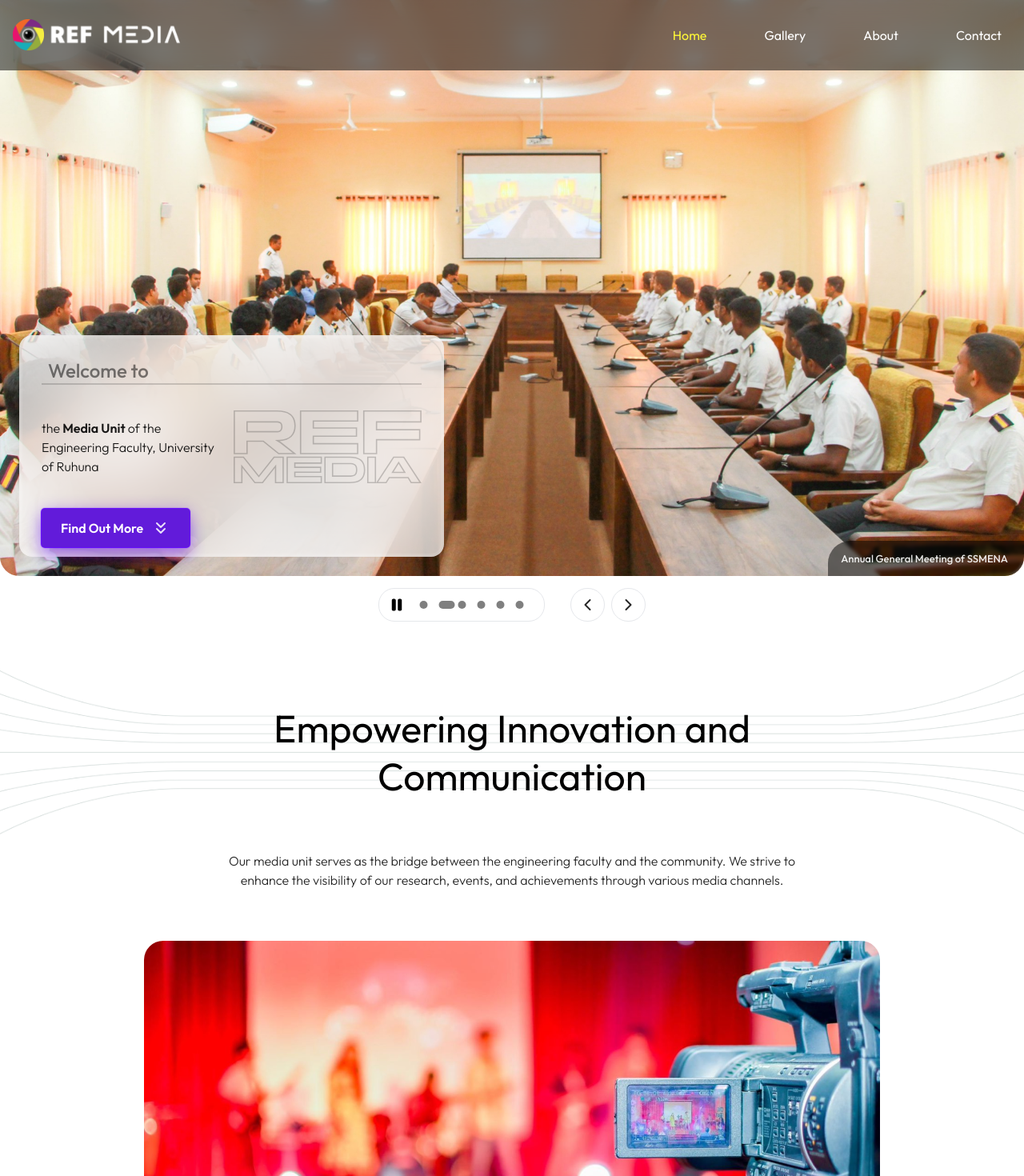
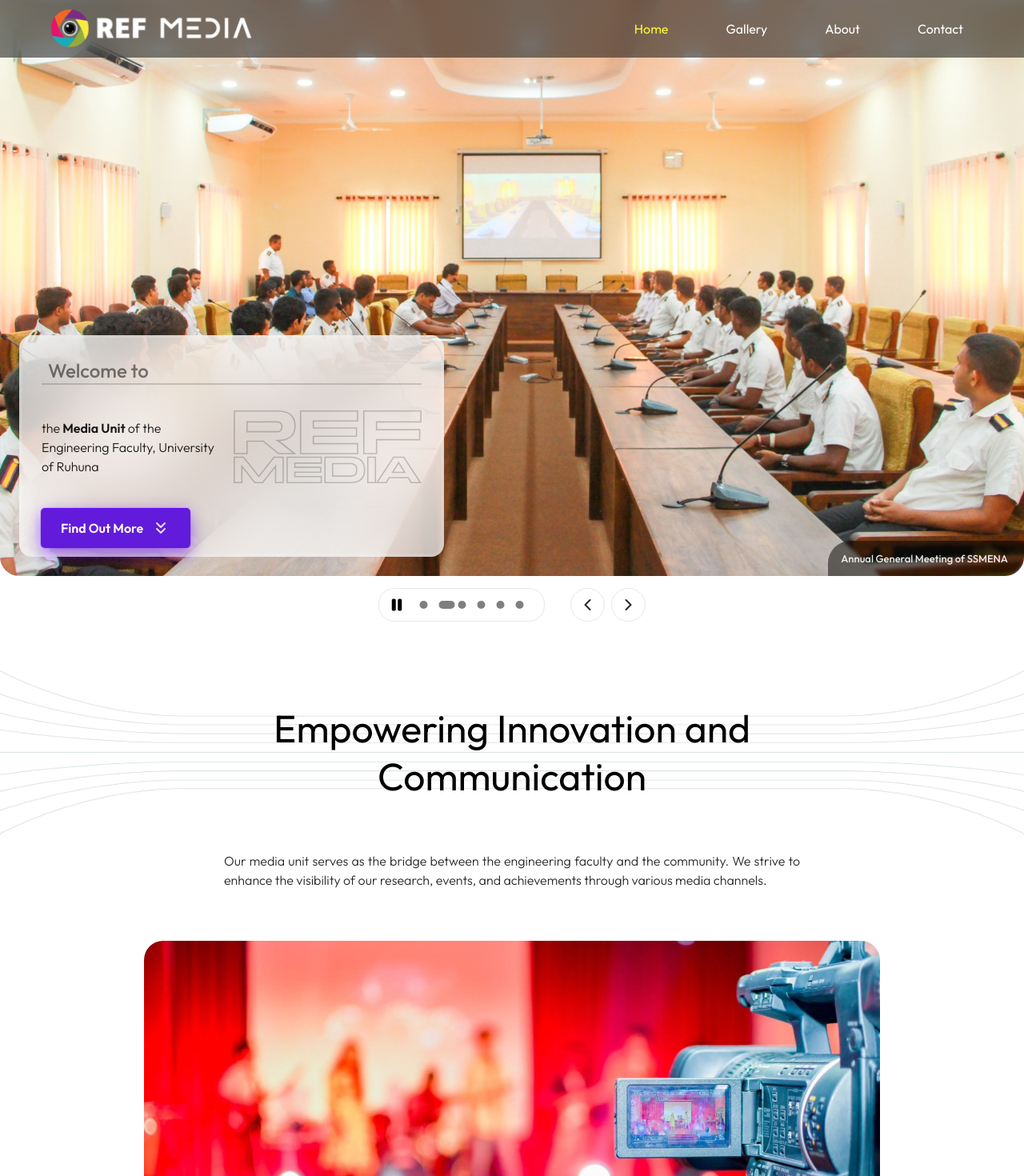
Before and after one commit to ThashmikaX/refmedia-site, a Next.js app: page / in a window 1280 px wide. Shown: the top 1470 px of the page at 80% size. Built offline with nearby package versions, Linux system fonts and the light colour scheme; grey boxes are pictures that could not be loaded; a web font is replaced by a local one.

Commit message:
refactor: Update Heading component to justify text on small screens

```diff
--- a/src/components/Heading.tsx
+++ b/src/components/Heading.tsx
@@ -17,7 +17,7 @@ function Heading() {
           style={{ backgroundImage: "url('/assets/line-bg.png')" }}
         ></div>
       </div>
-      <p className="text-supportingText font-[300] text-center t max-w-[50rem] m-auto px-10 py-[64px]">
+      <p className="text-supportingText font-[300] text-center t max-w-[50rem] m-auto px-10 py-[64px] sm:text-justify">
         Our media unit serves as the bridge between the engineering faculty and
         the community. We strive to enhance the visibility of our research,
         events, and achievements through various media channels.
--- a/src/components/Navbar.tsx
+++ b/src/components/Navbar.tsx
@@ -100,14 +100,16 @@ function Navbar() {
   return (
     <nav className={"flex-[0_0_auto] sticky top-0 z-50 flex justify-center"}>
       <div className="absolute w-full backdrop-blur-lg bg-black bg-opacity-50">
-        <div className="container mx-auto px-4 relative lg:text-[16px]">
-          <div className="py-3 md:py-6 flex justify-between items-center">
+        <div className=" relative lg:text-[16px] w-full">
+          <div className="py-4 px-4 md:px-16 md:py-3 flex justify-between items-center">
             <div className="flex items-center flex-shrink-0">
-              <img
-                className={"mr-2 duration-500 h-8 md:h-10"}
+              <a href="/#">
+                <img
+                className={"mr-2 duration-500 h-8 md:h-[48px]"}
                 src="/assets/Logo.svg"
                 alt="Logo"
               />
+              </a>
             </div>
             <ul className="hidden lg:flex ml-14 space-x-12 text-white">
               {navItems.map((item, index) => (
```
